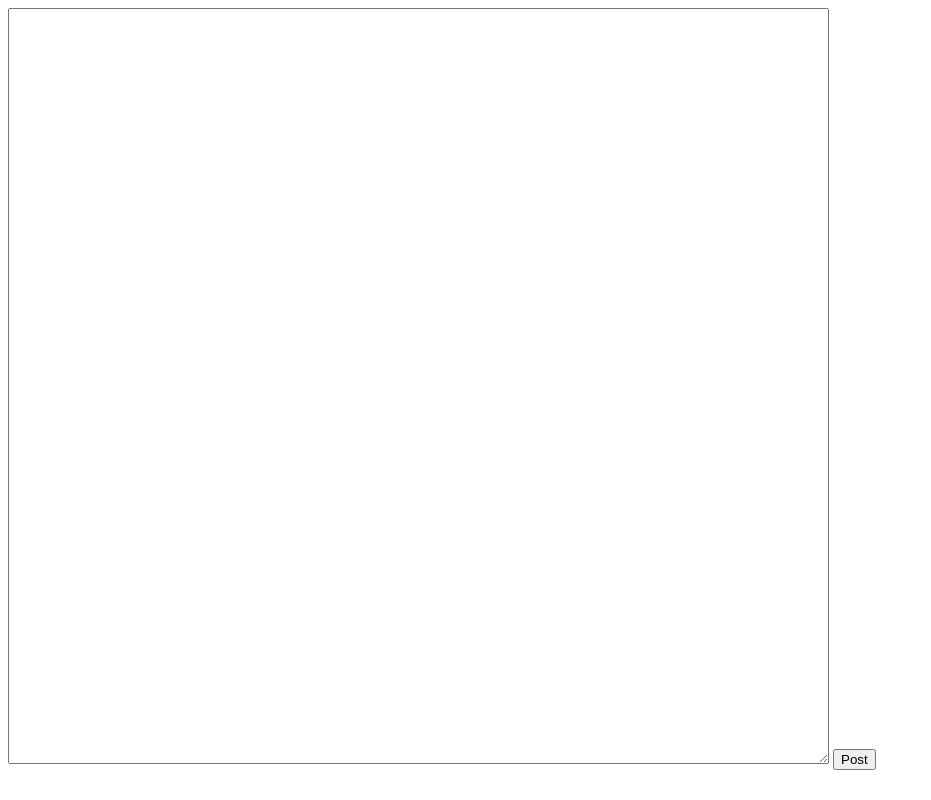
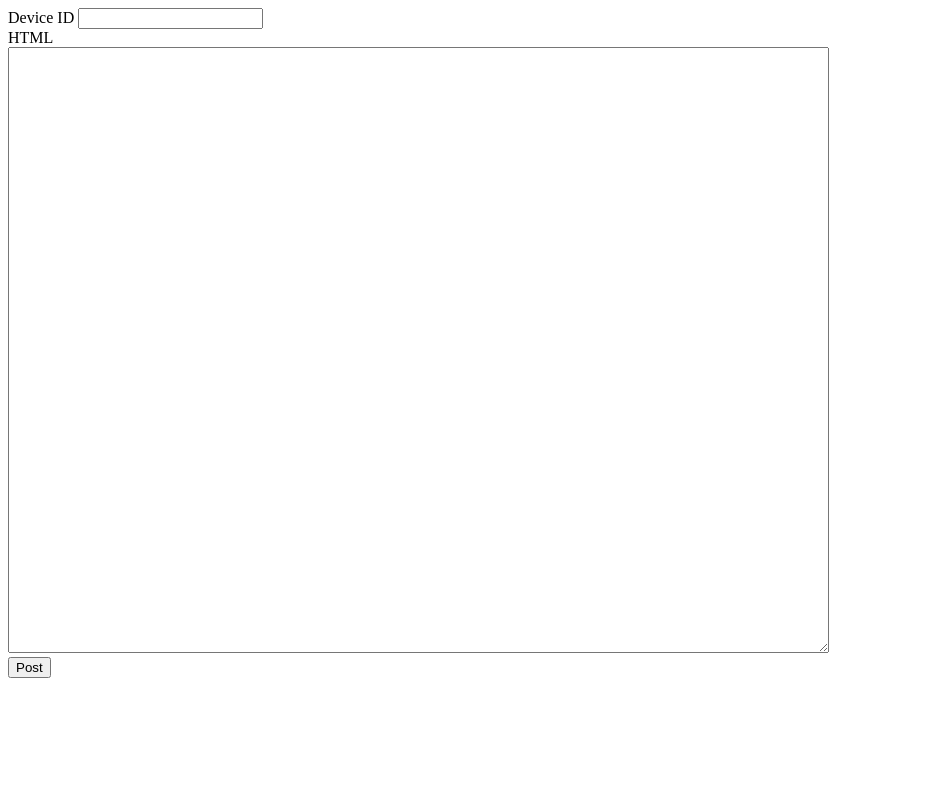
Before and after one commit to kambing86/html2pdf, a website: page test.html in a window 1280 px wide. Shown: the whole page, without its empty margins (0-931 px from the left). Drawn offline with Linux system fonts and the light colour scheme.

Commit message:
add device id and save to server for backup

```diff
--- a/package.json
+++ b/package.json
@@ -11,6 +11,7 @@
   "dependencies": {
     "body-parser": "^1.15.0",
     "express": "^4.13.4",
-    "html-pdf": "^2.0.1"
+    "html-pdf": "^2.0.1",
+    "moment": "^2.12.0"
   }
 }
--- a/test.html
+++ b/test.html
@@ -7,7 +7,13 @@
 
 <body>
   <form action="/pdf" method="post">
-    <textarea name="html" rows="50" cols="100"></textarea>
+    Device ID
+    <input name="id" type="text" />
+    <br />
+    HTML
+    <br />
+    <textarea name="html" rows="40" cols="100"></textarea>
+    <br />
     <button>Post</button>
   </form>
 </body>
```
Also changed, not shown: index.js (+12 -1 lines).
